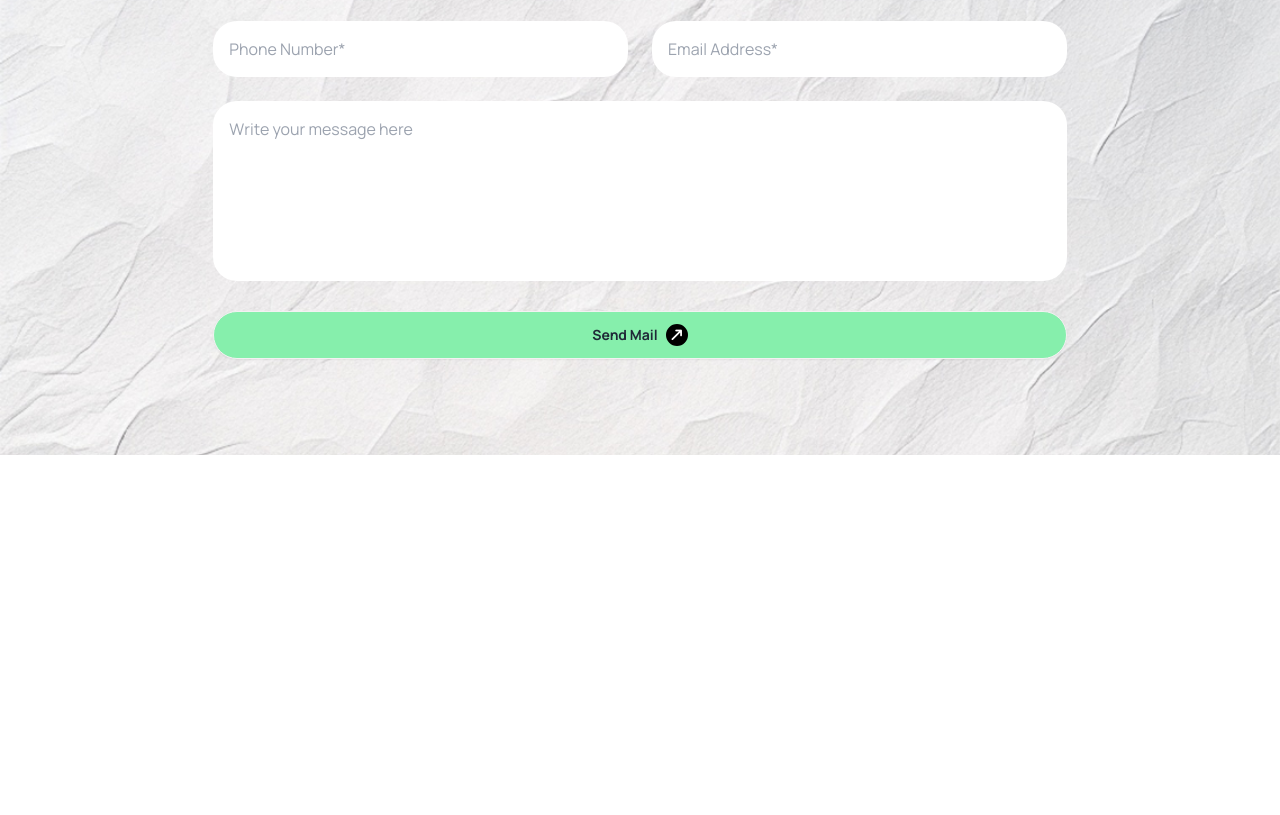
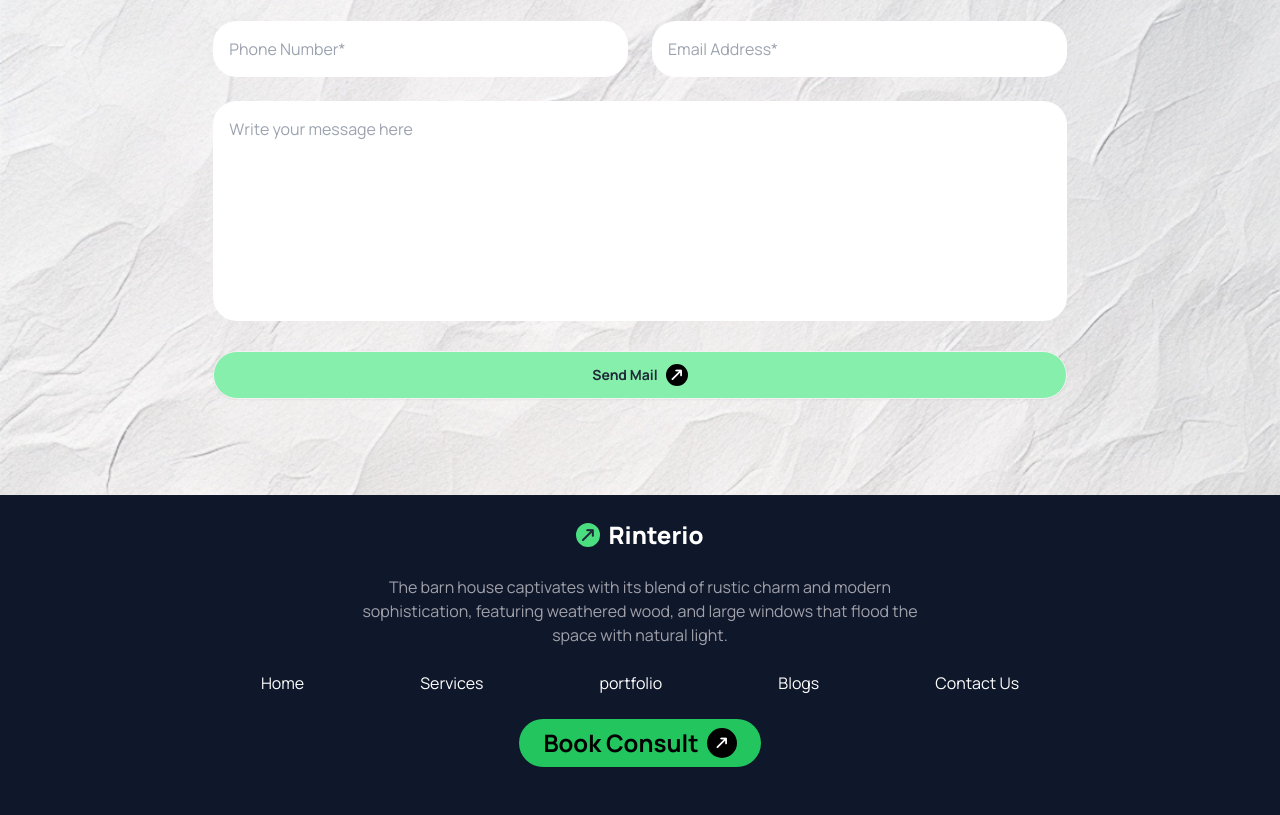
Before and after one commit to JakiaSultanaJenny/architect-portfolio-using-tailwind, a plain HTML site: page index.html in a window 1280 px wide. Shown: the part 3464-4279 px from the top of the page. Before the commit the page ends 3919 px from the top, so only its background shows below. Drawn offline with nearby package versions, Linux system fonts and the light colour scheme.

Commit message:
added the footer section

```diff
--- a/index.html
+++ b/index.html
@@ -315,24 +315,24 @@
                     <p class="text-center lg:w-2/3 mx-auto p-6">The barn house captivates with its blend of rustic charm and
                         modern sophistication, featuring weathered wood, sleek metal accents.</p>
                 </div>
-                <div class="grid grid-cols-2 grid-cols-1 gap-6">
+                <div class="lg:grid lg:grid-cols-2 gap-6">
                     <!-- form -->
-                     <div>
+                     <div class="lg:m-0 m-4">
                         <input class=" border-none outline-none w-full p-4  bg-white rounded-3xl " type="text" placeholder="First Name*">
                      </div>
-                     <div>
+                     <div class="lg:m-0 m-4">
                         <input class="border-none outline-none w-full p-4  bg-white rounded-3xl " type="text" placeholder="Last Name*">
                      </div>
-                     <div>
+                     <div class="lg:m-0 m-4">
                         <input class=" p-4  bg-white rounded-3xl w-full " type="text" placeholder="Phone Number* ">
                      </div>
-                     <div>
+                     <div class="lg:m-0 m-4">
                         <input class=" border-none outline-none w-full p-4  bg-white rounded-3xl " type="text" placeholder="Email Address*">
                      </div>
-                     <div class="col-span-2">
-                        <textarea name="" id="" class="w-full  h-[180px] p-4 border-none outline-none resize-none bg-white rounded-3xl" placeholder="Write your message here"></textarea>
+                     <div class="col-span-2 lg:m-0 m-4">
+                        <textarea name="" id="" class="w-full  h-[220px] p-4 border-none outline-none resize-none bg-white rounded-3xl" placeholder="Write your message here"></textarea>
                      </div>
-                     <div class="col-span-2 lg:flex justify-center items-center">
+                     <div class="col-span-2 lg:flex justify-center items-center lg:m-0 m-4">
                         <button
                             class="btn col-span-2 w-full px-6 bg-green-300 rounded-3xl font-bold lg:flex justify-center items-center">
                             <h6>Send Mail</h6>
@@ -347,7 +347,45 @@
         </section>
 
     </main>
-    <footer></footer>
+    <footer class="bg-slate-900 ">
+        <div class="lg:w-11/12 w-1/2 mx-auto">
+            <div class="flex flex-col">
+                <div class="flex justify-center items-center space-x-2 pt-6">
+                    <h6><i class="-rotate-45 bg-green-400 rounded-full p-1 fa-solid fa-arrow-right-long"></i>
+                    </h6>
+                    <h6><a class="text-2xl text-white font-extrabold">Rinterio</a></h6>
+                </div>
+                <p class="py-6 lg:w-1/2 mx-auto text-center text-zinc-400">
+                    The barn house captivates with its blend of rustic charm and modern sophistication,
+                    featuring weathered wood, and large windows that flood the space
+                    with natural light.
+                </p>
+
+                <div class="lg:w-2/3 w-1/2 text-center mx-auto">
+                    <ul class="px-3 lg:space-y-0 space-y-6 text-white lg:flex lg:flex-row flex-col justify-between">
+                        <li class="hover:font-bold"><a>Home</a></li>
+                        <li class="hover:font-bold"><a>Services</a></li>
+                        <li class="hover:font-bold"><a>portfolio</a></li>
+                        <li class="hover:font-bold"><a>Blogs</a></li>
+                        <li class="hover:font-bold"><a>Contact Us</a></li>
+                    </ul>
+                </div>
+                <div class="lg:flex justify-center items-center mt-6 mb-12">
+                    <button
+                        class="btn lg:w-auto w-full px-6  bg-green-500 text-black border-none rounded-3xl font-bold lg:flex justify-center items-center">
+                        <h6 class="text-2xl">Book Consult</h6>
+                        <h6><i
+                                class="-rotate-45 bg-black text-1xl text-white  rounded-full p-2 fa-solid fa-arrow-right-long"></i>
+                        </h6>
+                    </button>
+                </div>
+
+
+            </div>
+
+        </div>
+
+    </footer>
 </body>
 
 </html>
```
